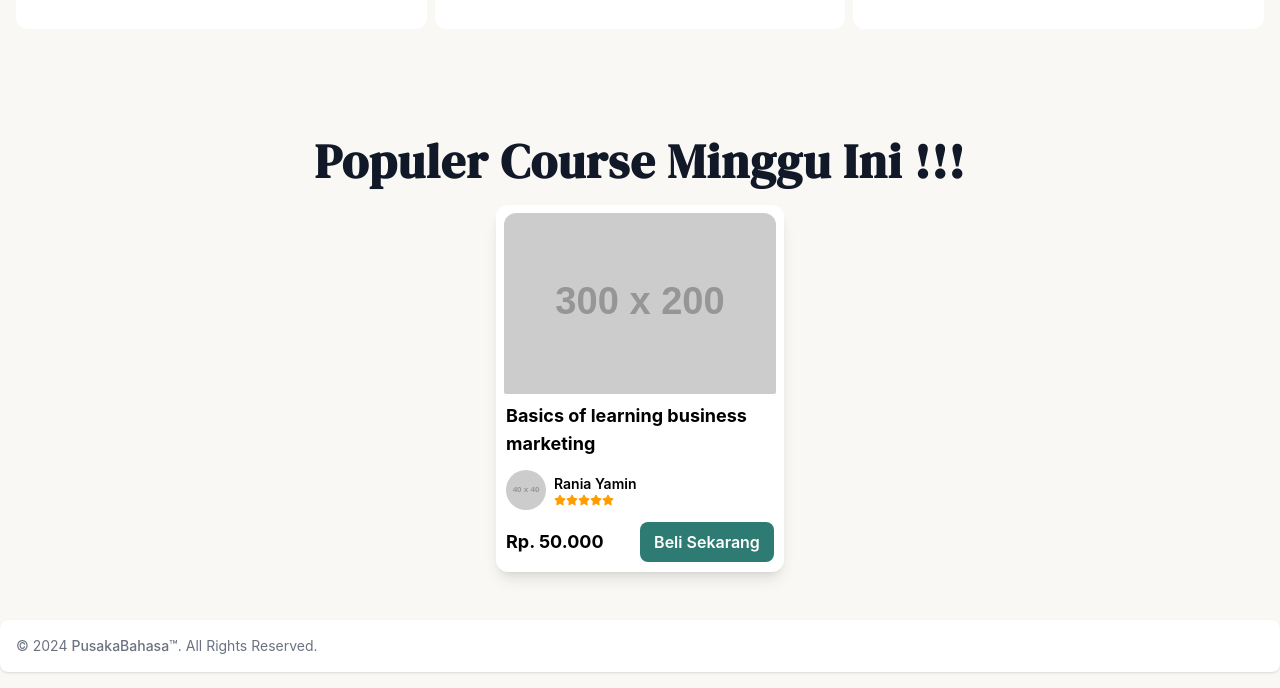
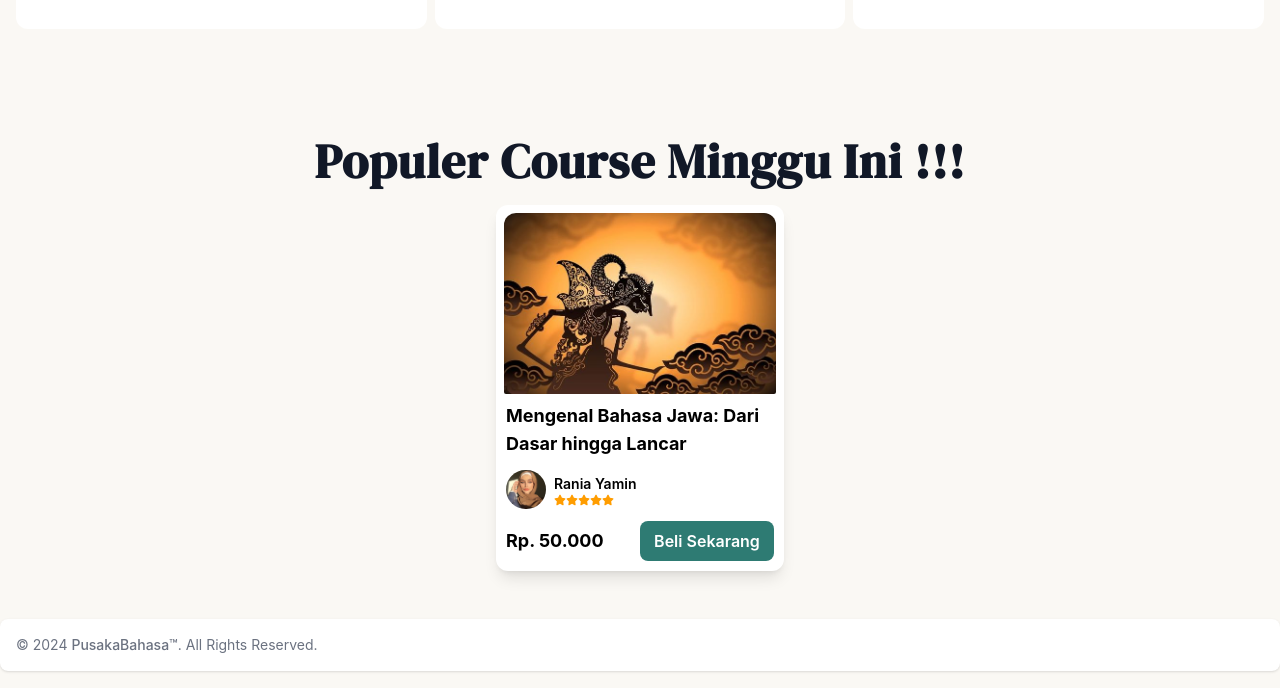
Before and after one commit to Pusaka-Bahasa/pusaka-bahasa, an Astro site: page / in a window 1280 px wide. Shown: the part 1727-2415 px from the top of the page. Built offline with nearby package versions, Linux system fonts and the light colour scheme; Astro itself is replaced by a stand-in of ours; placeholder pictures from the web are drawn by us.

Commit message:
feat: mapping data for top courses

```diff
--- a/src/components/PopularCourse.astro
+++ b/src/components/PopularCourse.astro
@@ -1,3 +1,6 @@
+---
+import Card from "./course/Card.astro";
+---
 <section class="mt-10">
     <div class="py-8 px-4 mx-auto max-w-screen-xl text-center">
         <h1 class="mb-4 tracking-wide text-4xl font-extrabold leading-none text-gray-900 md:text-5xl lg:text-5xl dark:text-white font-serif p-1" >
@@ -5,39 +8,7 @@
         </h1>
         <div class="w-full">
             <div class="flex justify-center space-x-4">
-                <div class="bg-white dark:bg-card rounded-xl shadow-lg w-72">
-                    <img src="https://placehold.co/300x200" alt="Course Thumbnail" class="w-full h-32 p-2 object-cover" style="border-radius: 20px 20px 10px 10px;" />
-                    <div style="padding: 0px 10px 10px 10px;">
-                        <h3 class="text-lg font-bold text-left mb-3">Basics of learning business marketing</h3>
-                        <div class="flex items-center mt-3 mb-3">
-                            <img src="https://placehold.co/40x40" alt="Instructor" class="rounded-full mr-2" />
-                            <div class="text-left">
-                                <p class="text-sm text-muted-foreground font-semibold">Rania Yamin</p>
-                                <div class="flex">
-                                    <svg xmlns="http://www.w3.org/2000/svg" class="w-3 h-3" viewBox="0 0 576 512">
-                                        <path fill="#ff9d01" d="M316.9 18C311.6 7 300.4 0 288.1 0s-23.4 7-28.8 18L195 150.3 51.4 171.5c-12 1.8-22 10.2-25.7 21.7s-.7 24.2 7.9 32.7L137.8 329 113.2 474.7c-2 12 3 24.2 12.9 31.3s23 8 33.8 2.3l128.3-68.5 128.3 68.5c10.8 5.7 23.9 4.9 33.8-2.3s14.9-19.3 12.9-31.3L438.5 329 542.7 225.9c8.6-8.5 11.7-21.2 7.9-32.7s-13.7-19.9-25.7-21.7L381.2 150.3 316.9 18z"/>
-                                    </svg>
-                                    <svg xmlns="http://www.w3.org/2000/svg" class="w-3 h-3" viewBox="0 0 576 512">
-                                        <path fill="#ff9d01" d="M316.9 18C311.6 7 300.4 0 288.1 0s-23.4 7-28.8 18L195 150.3 51.4 171.5c-12 1.8-22 10.2-25.7 21.7s-.7 24.2 7.9 32.7L137.8 329 113.2 474.7c-2 12 3 24.2 12.9 31.3s23 8 33.8 2.3l128.3-68.5 128.3 68.5c10.8 5.7 23.9 4.9 33.8-2.3s14.9-19.3 12.9-31.3L438.5 329 542.7 225.9c8.6-8.5 11.7-21.2 7.9-32.7s-13.7-19.9-25.7-21.7L381.2 150.3 316.9 18z"/>
-                                    </svg>
-                                    <svg xmlns="http://www.w3.org/2000/svg" class="w-3 h-3" viewBox="0 0 576 512">
-                                        <path fill="#ff9d01" d="M316.9 18C311.6 7 300.4 0 288.1 0s-23.4 7-28.8 18L195 150.3 51.4 171.5c-12 1.8-22 10.2-25.7 21.7s-.7 24.2 7.9 32.7L137.8 329 113.2 474.7c-2 12 3 24.2 12.9 31.3s23 8 33.8 2.3l128.3-68.5 128.3 68.5c10.8 5.7 23.9 4.9 33.8-2.3s14.9-19.3 12.9-31.3L438.5 329 542.7 225.9c8.6-8.5 11.7-21.2 7.9-32.7s-13.7-19.9-25.7-21.7L381.2 150.3 316.9 18z"/>
-                                    </svg>
-                                    <svg xmlns="http://www.w3.org/2000/svg" class="w-3 h-3" viewBox="0 0 576 512">
-                                        <path fill="#ff9d01" d="M316.9 18C311.6 7 300.4 0 288.1 0s-23.4 7-28.8 18L195 150.3 51.4 171.5c-12 1.8-22 10.2-25.7 21.7s-.7 24.2 7.9 32.7L137.8 329 113.2 474.7c-2 12 3 24.2 12.9 31.3s23 8 33.8 2.3l128.3-68.5 128.3 68.5c10.8 5.7 23.9 4.9 33.8-2.3s14.9-19.3 12.9-31.3L438.5 329 542.7 225.9c8.6-8.5 11.7-21.2 7.9-32.7s-13.7-19.9-25.7-21.7L381.2 150.3 316.9 18z"/>
-                                    </svg>
-                                    <svg xmlns="http://www.w3.org/2000/svg" class="w-3 h-3" viewBox="0 0 576 512">
-                                        <path fill="#ff9d01" d="M316.9 18C311.6 7 300.4 0 288.1 0s-23.4 7-28.8 18L195 150.3 51.4 171.5c-12 1.8-22 10.2-25.7 21.7s-.7 24.2 7.9 32.7L137.8 329 113.2 474.7c-2 12 3 24.2 12.9 31.3s23 8 33.8 2.3l128.3-68.5 128.3 68.5c10.8 5.7 23.9 4.9 33.8-2.3s14.9-19.3 12.9-31.3L438.5 329 542.7 225.9c8.6-8.5 11.7-21.2 7.9-32.7s-13.7-19.9-25.7-21.7L381.2 150.3 316.9 18z"/>
-                                    </svg>
-                                </div>
-                            </div>
-                        </div>
-                        <div class="flex items-center justify-between">
-                            <p class="text-lg text-left font-bold w-full">Rp. 50.000</p>
-                            <button class="bg-primary text-white font-semibold hover:bg-primary w-full py-2 rounded-lg">Beli Sekarang</button>
-                        </div>
-                    </div>
-                </div>
+                <Card/>
             </div>
         </div>
     </div>
--- /dev/null
+++ b/src/components/course/Card.astro
@@ -0,0 +1,28 @@
+---
+import { courses } from "../../data/courseData";
+---
+{courses.map((course) => (
+    <div class="bg-white dark:bg-card rounded-xl shadow-lg w-72">
+        <img src={course.thumbnail} alt={course.title} class="w-full h-32 p-2 object-cover" style="border-radius: 20px 20px 10px 10px;" />
+        <div style="padding: 0px 10px 10px 10px;">
+            <h3 class="text-lg font-bold text-left mb-3">{course.title}</h3>
+            <div class="flex items-center mt-3 mb-3">
+                <img src={course.mentorImage} alt="Instructor" class="rounded-full mr-2 w-10 h-auto" />
+                <div class="text-left">
+                    <p class="text-sm text-muted-foreground font-semibold">{course.mentorName}</p>
+                    <div class="flex">
+                        {Array(course.rating).fill(0).map(() => (
+                            <svg xmlns="http://www.w3.org/2000/svg" class="w-3 h-3" viewBox="0 0 576 512">
+                                <path fill="#ff9d01" d="M316.9 18C311.6 7 300.4 0 288.1 0s-23.4 7-28.8 18L195 150.3 51.4 171.5c-12 1.8-22 10.2-25.7 21.7s-.7 24.2 7.9 32.7L137.8 329 113.2 474.7c-2 12 3 24.2 12.9 31.3s23 8 33.8 2.3l128.3-68.5 128.3 68.5c10.8 5.7 23.9 4.9 33.8-2.3s14.9-19.3 12.9-31.3L438.5 329 542.7 225.9c8.6-8.5 11.7-21.2 7.9-32.7s-13.7-19.9-25.7-21.7L381.2 150.3 316.9 18z"/>
+                            </svg>
+                        ))}
+                    </div>
+                </div>
+            </div>
+            <div class="flex items-center justify-between">
+                <p class="text-lg text-left font-bold w-full">{course.price}</p>
+                <button class="bg-primary text-white font-semibold hover:bg-primary w-full py-2 rounded-lg">Beli Sekarang</button>
+            </div>
+        </div>
+    </div>
+))}
--- /dev/null
+++ b/src/data/courseData.js
@@ -0,0 +1,11 @@
+export const courses = [
+  {
+    title: "Mengenal Bahasa Jawa: Dari Dasar hingga Lancar",
+    thumbnail: "/courseThumbnail/Mengenal BahasaJawaDariDasarhinggaLancar.png",
+    mentorImage: "/mentorPicture/mentor1.png",
+    mentorName: "Rania Yamin",
+    price: "Rp. 50.000",
+    rating: 5,
+  },
+  // Tambahkan data kursus lainnya jika perlu
+];
```
Also changed, not shown: public/courseThumbnail/Mengenal BahasaJawaDariDasarhinggaLancar.png (added), public/mentorPicture/mentor1.png (added).
